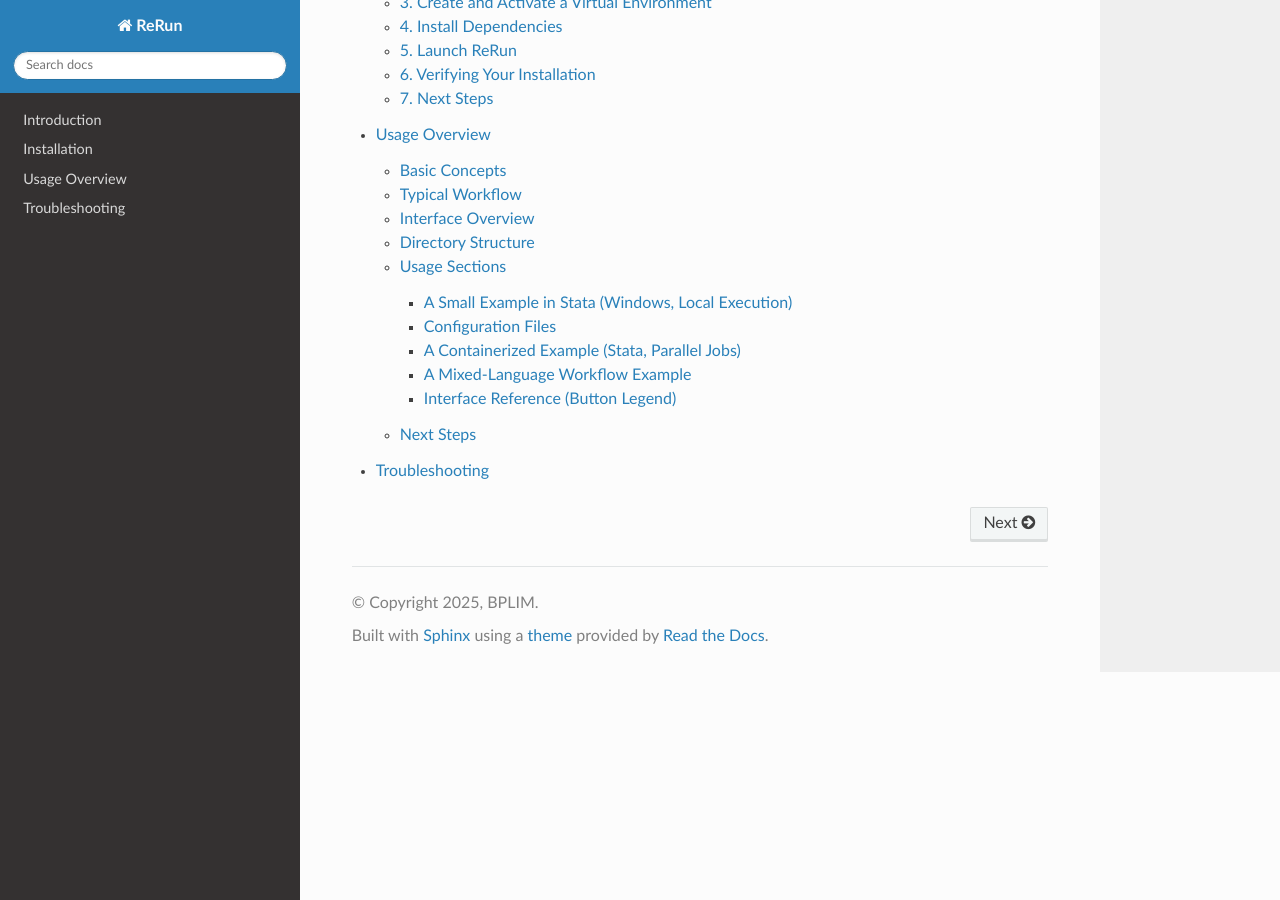
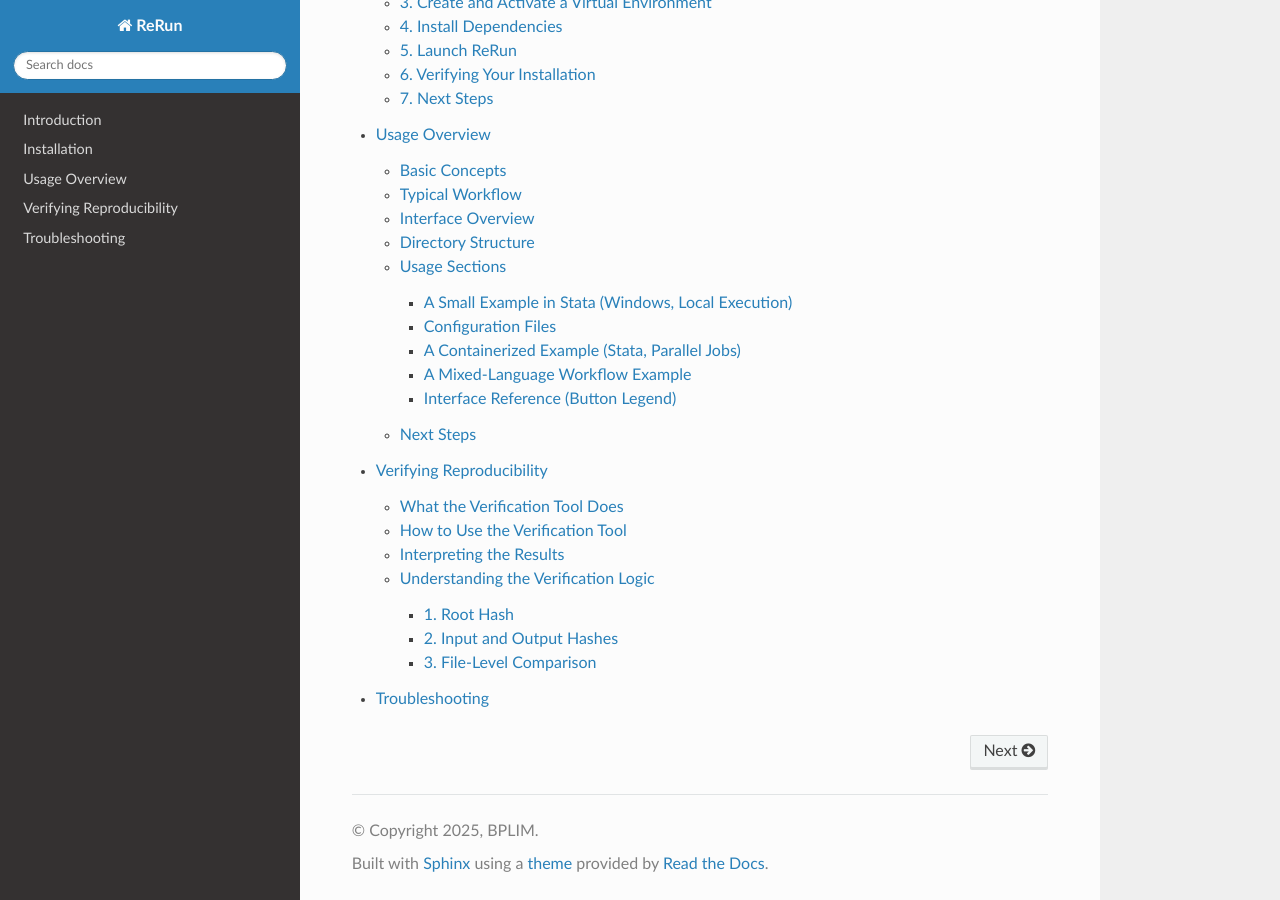
Before and after one commit to gustavoig/rerun-docs, a Sphinx documentation site: the page built from docs/index.rst, in a window 1280 px wide and 900 px high, scrolled down 1086 px. Built offline with Sphinx 7.4.7 and the Read the Docs theme 3.1.0, drawn with Linux system fonts in a browser that asks for light colours; some of the changed lines change nothing that is shown.

Commit message:
Firs commit of verification section

```diff
--- a/docs/index.rst
+++ b/docs/index.rst
@@ -30,4 +30,5 @@
    introduction
    installation
    usage/index
+   verification
    troubleshooting
--- /dev/null
+++ b/docs/verification.rst
@@ -0,0 +1,148 @@
+Verifying Reproducibility
+=========================
+
+ReRun produces standardized replication packages that contain all code, logs,
+documentation, and hashed file records required for independent verification.
+To validate that a replication has not been altered and that all outputs match
+the original run, ReRun provides an external verification tool available at:
+
+``https://github.com/BPLIM/rerun-tools``
+
+This repository contains the script ``verify_replication.py``. This script allows
+a third party to compare the hashes stored in the replication’s ``manifest.json`` file
+with newly computed hashes of all files in the replication directory, without the
+need to re-run the replication.
+
+
+What the Verification Tool Does
+-------------------------------
+
+The script performs the following:
+
+1. Reads the ``manifest.json`` generated by ReRun.
+2. Recomputes a fresh hash for every file listed as input or output.
+3. Compares computed hashes with manifest records.
+4. Reports:
+
+   - **Matching files**
+   - **Files that differ**
+   - **Missing files**
+
+This allows an independent and automated verification of the integrity of results without
+the need of re-running the replication.
+
+
+How to Use the Verification Tool
+--------------------------------
+
+Follow these steps to verify a replication:
+
+1. **Copy the replication folder** (e.g., ``Rep001``) to a directory on your machine.
+   You may place it anywhere; only the internal file structure must remain unchanged.
+
+2. **Download or clone the verification tool**:
+
+   .. code-block:: bash
+
+      git clone https://github.com/BPLIM/rerun-tools.git
+      cd rerun-tools
+
+3. **Run the verifier** by passing the path to ``manifest.json``:
+
+   .. code-block:: bash
+
+      python verify_replication.py --json Rep001/manifest.json
+
+If the replication folder is located elsewhere, provide the full path:
+
+.. code-block:: bash
+
+   python verify_replication.py --json /path/to/Rep001/manifest.json
+
+
+Interpreting the Results
+------------------------
+
+A typical verification output (``certification_report.txt``) looks like:
+
+.. code-block:: text
+
+   Replication Verification Report
+   Generated on  : 2025-11-28T15:27:09.183588Z
+   Created by    : bpu060275
+   Manifest JSON : C:\Users\bpu060275\Desktop\Reps\Rep001\manifest.json
+   Target root   : C:\Users\bpu060275\Desktop\Reps\Rep001
+
+   Hashes
+   ------
+
+   Hash         Expected                                                          Actual                                                            Match
+   -----------  ----------------------------------------------------------------  ----------------------------------------------------------------  -----
+   input_hash   bc463c3735783a15d80e7ce4bcf4c61e7e27b2c121ce32ae71550ef5c0ff3ea5  bc463c3735783a15d80e7ce4bcf4c61e7e27b2c121ce32ae71550ef5c0ff3ea5  True
+   output_hash  ae34ecd0a3db3c7bb65bf20625692c76b443dc684698d3a3c21c0b077379deaf  ae34ecd0a3db3c7bb65bf20625692c76b443dc684698d3a3c21c0b077379deaf  True
+   root_hash    9861e60c5561cba78addfe72dcd35e9c86cedf983f8884c0b6489d761f51a05b  9861e60c5561cba78addfe72dcd35e9c86cedf983f8884c0b6489d761f51a05b  True
+
+   Files
+   -----
+
+   File                                      Exists  Equal
+   ----------------------------------------  ------  -----
+   Step01/Job01/job1_stata.do                  True   True
+   Step01/Job01/profile.do                     True   True
+   Step01/Job02/config.py                      True   True
+   Step01/Job02/job2_python_descriptives.py    True   True
+   Step02/Job01/config.py                      True   True
+   Step02/Job01/job3_python_combine.py         True   True
+   Step01/Job01/job1_stata.log                 True   True
+   Step01/Job01/results/stata_job1.log         True   True
+   Step01/Job01/results/stata_summary.csv      True   True
+   Step01/Job02/results/python_corr.csv        True   True
+   Step01/Job02/results/python_job2.log        True   True
+   Step01/Job02/results/python_summary.csv     True   True
+   Step02/Job01/results/combine_job.log        True   True
+   Step02/Job01/results/combined_report.txt    True   True
+
+
+Understanding the Verification Logic
+------------------------------------
+
+
+
+1. Root Hash
+~~~~~~~~~~~~
+
+``root_hash`` is the **primary and sufficient** indicator of whether the entire replication
+directory is *identical* to the one originally produced by ReRun.
+
+- If ``root_hash`` → **Match = True**,
+  then *all files and their structure* are identical.
+  The replication is **verified**.
+
+- If ``root_hash`` → **Match = False**,
+  the replication has changed (modified files or missing files).
+
+You do **not** need to inspect anything else unless the root hash check fails.
+
+
+2. Input and Output Hashes
+~~~~~~~~~~~~~~~~~~~~~~~~~~
+
+If the root hash does **not** match, it is possible to locate the source of the discrepancy:
+
+- ``input_hash`` indicates whether the discrepancy is in **scripts, configuration files, or other inputs**.
+- ``output_hash`` indicates whether the discrepancy is in **execution results**.
+
+This helps reviewers understand whether the issue is related to:
+
+- input file changes,
+- output file changes,
+- or both.
+
+
+3. File-Level Comparison
+~~~~~~~~~~~~~~~~~~~~~~~~
+
+The **Files** table provides the most granular diagnostic:
+
+- ``Exists = False`` → file is missing
+- ``Equal = False`` → file has been modified
```
